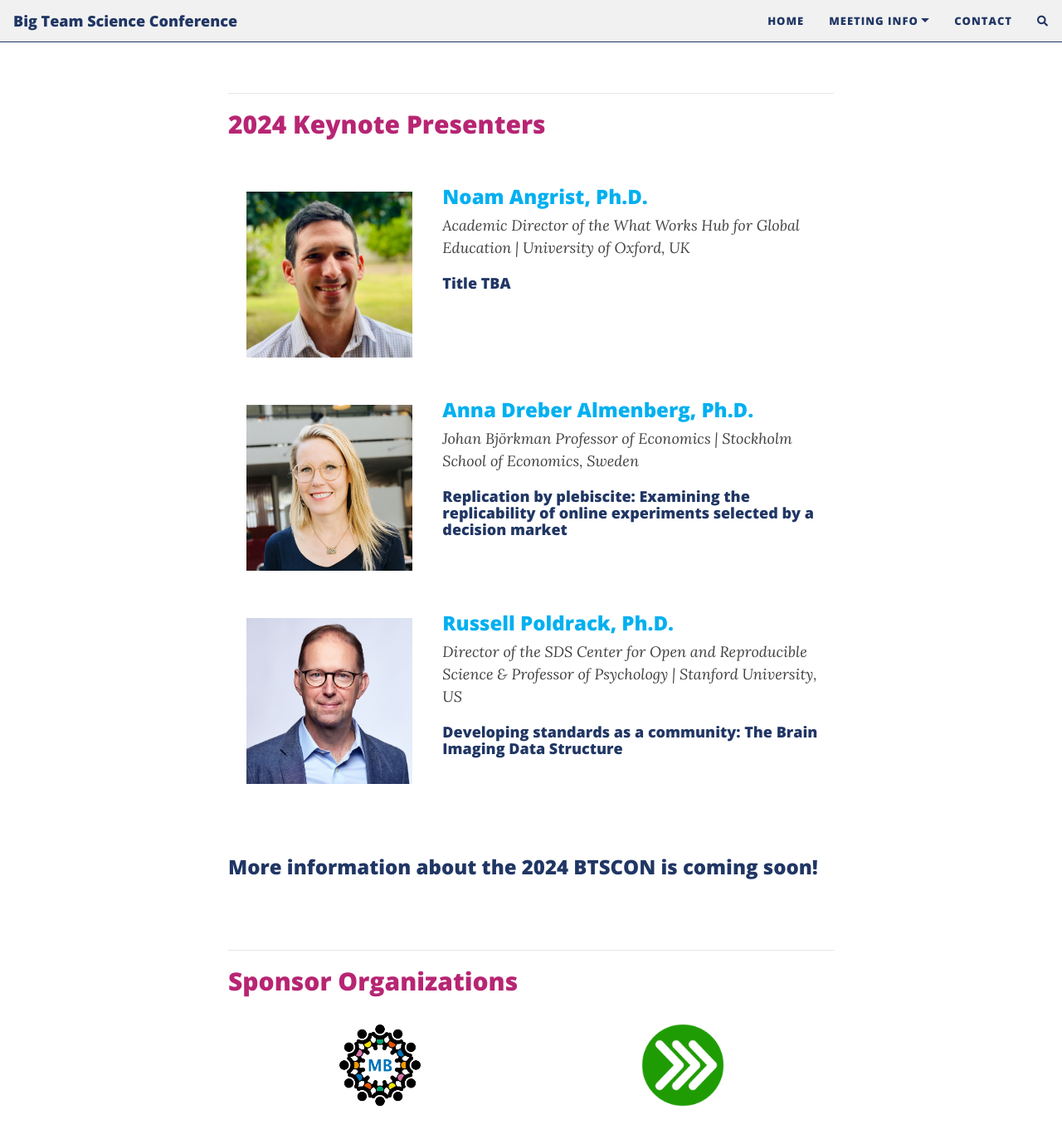
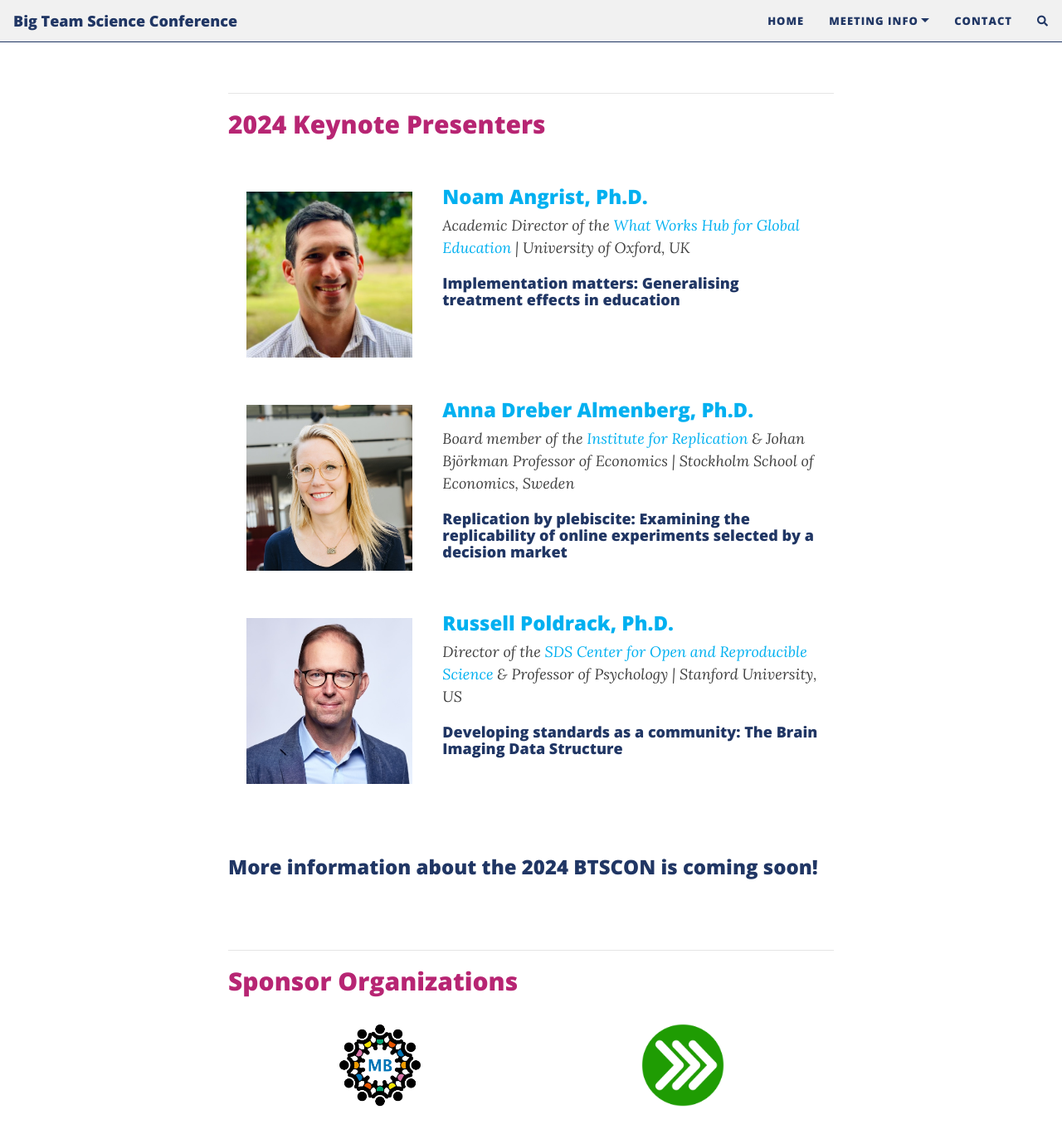
Before and after one commit to bigteamscienceconference/bigteamscienceconference.github.io, a Jekyll site: the page built from index.md, in a window 1280 px wide and 1400 px high, scrolled down 962 px. Shown: the top 1373 px of the window at 83% size. Built offline with Jekyll 4.4.1, drawn with Linux system fonts in a browser that asks for light colours; nearby versions of some CDN libraries; comment, search, counter and statistics services are not loaded.

Commit message:
Update index.md

```diff
--- a/index.md
+++ b/index.md
@@ -47,8 +47,8 @@
       </div>
       <div class="col-sm-8">
         <h3><a href="https://mbrg.bsg.ox.ac.uk/person/noam-angrist" target="_blank">Noam Angrist, Ph.D.</a></h3>
-        <i>Academic Director of the What Works Hub for Global Education | University of Oxford, UK</i>
-        <h4>Title TBA</h4>
+        <i>Academic Director of the <a href="https://www.wwhge.org/" target="_blank">What Works Hub for Global Education</a> | University of Oxford, UK</i>
+        <h4>Implementation matters: Generalising treatment effects in education</h4>
       </div>
     </div>
     <div class="row">
@@ -63,7 +63,7 @@
       </div>
       <div class="col-sm-8">
         <h3><a href="https://sites.google.com/site/annadreber/" target="_blank">Anna Dreber Almenberg, Ph.D.</a></h3>
-        <i>Johan Björkman Professor of Economics | Stockholm School of Economics, Sweden</i>
+        <i>Board member of the <a href="https://i4replication.org/" target="_blank">Institute for Replication</a> & Johan Björkman Professor of Economics | Stockholm School of Economics, Sweden</i>
         <h4>Replication by plebiscite: Examining the replicability of online experiments selected by a decision market</h4>
       </div>
     </div>
@@ -79,7 +79,7 @@
       </div>
       <div class="col-sm-8">
         <h3><a href="https://poldrack.github.io/" target="_blank">Russell Poldrack, Ph.D.</a></h3>
-        <i>Director of the SDS Center for Open and Reproducible Science & Professor of Psychology | Stanford University, US</i>
+        <i>Director of the <a href="https://datascience.stanford.edu/cores" target="_blank">SDS Center for Open and Reproducible Science</a> & Professor of Psychology | Stanford University, US</i>
         <h4>Developing standards as a community: The Brain Imaging Data Structure</h4>
       </div>
     </div>
```
